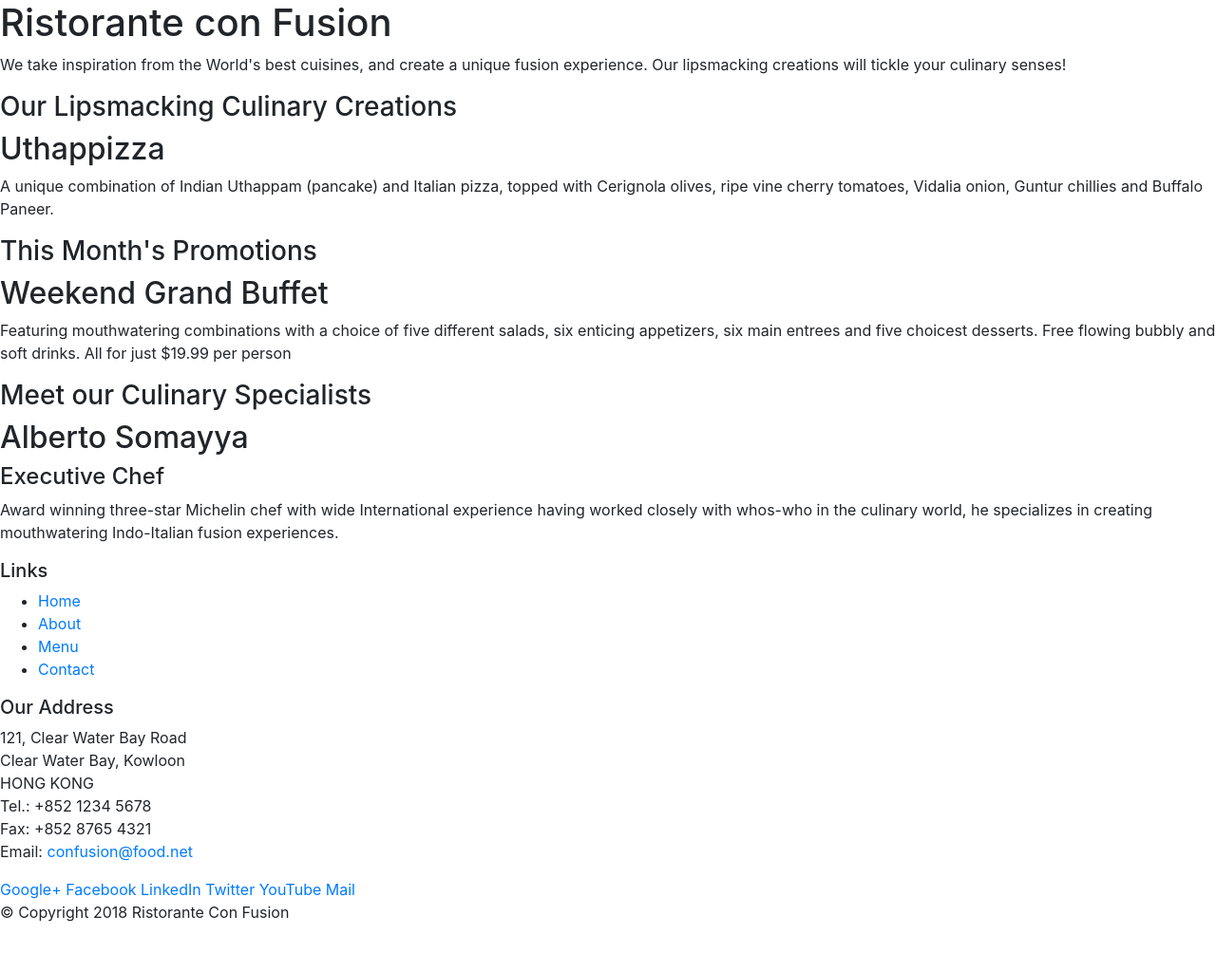
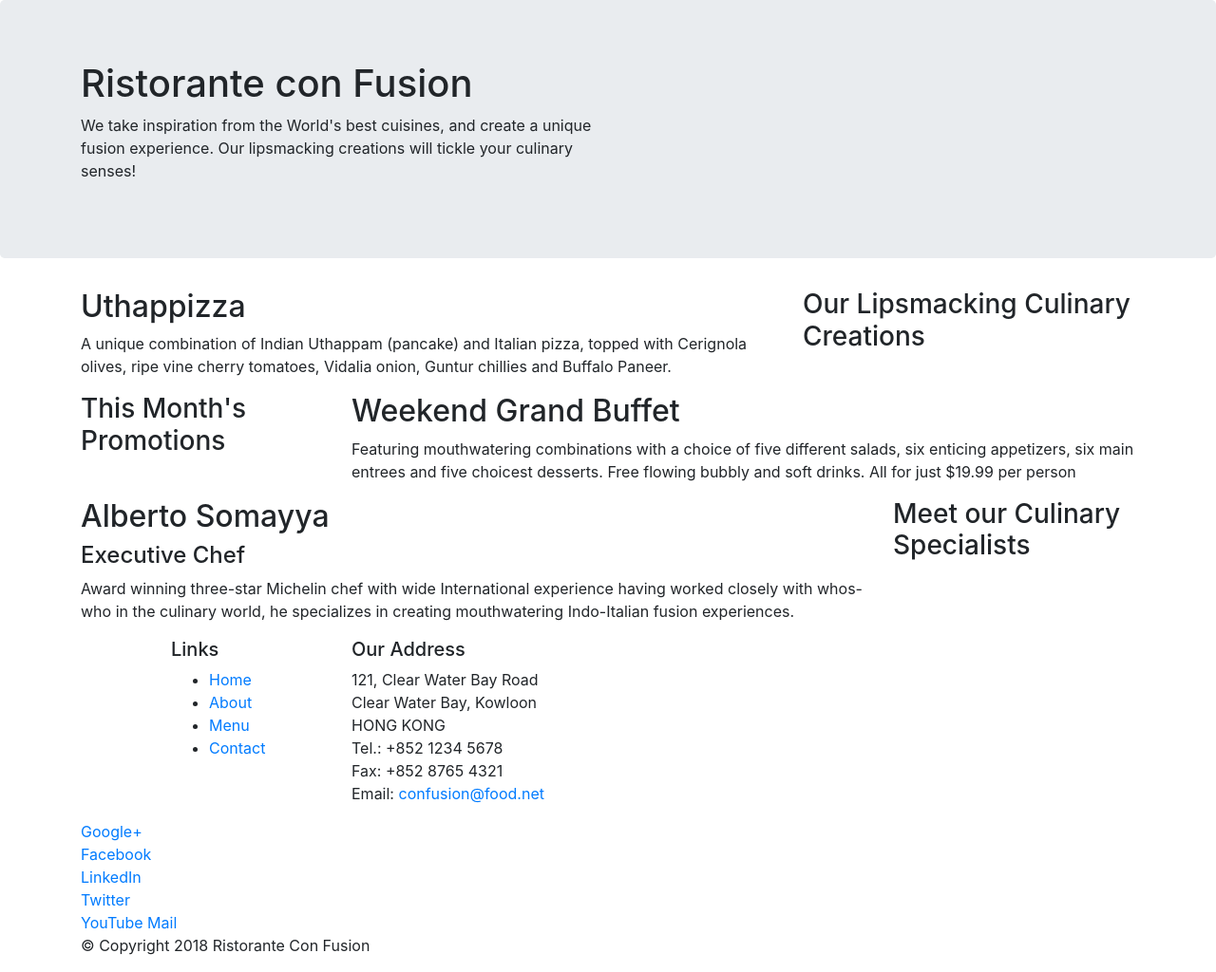
Before and after one commit to meghabothe996/fswd, a website: page index.html in a window 1280 px wide. Shown: the whole page at 95% size. Before the commit the page ends 989 px from the top, so only its background shows below. Drawn offline with nearby package versions, Linux system fonts and the light colour scheme.

Commit message:
Bootstrap grid part-1

```diff
--- a/index.html
+++ b/index.html
@@ -14,46 +14,46 @@
 
 <body>
 
-    <header>
-        <div>
-            <div>
-                <div>
+    <header class="jumbotron">
+        <div class="container">
+            <div class="row">
+                <div class="col-12 col-sm-6">
                     <h1>Ristorante con Fusion</h1>
                     <p>We take inspiration from the World's best cuisines, and create a unique fusion experience. Our lipsmacking creations will tickle your culinary senses!</p>
                 </div>
-                <div>
+                <div class="col-12 col-sm">
                 </div>
             </div>
         </div>
     </header>
 
-    <div>
-        <div>
-            <div>
+    <div class="container">
+        <div class="row">
+            <div class="col-12 col-sm-4 order-sm-lastcol-md-3">
                 <h3>Our Lipsmacking Culinary Creations</h3>
             </div>
-            <div>
+            <div class="col col-sm order-sm-first col-md">
                 <h2>Uthappizza</h2>
                 <p>A unique combination of Indian Uthappam (pancake) and Italian pizza, topped with Cerignola olives, ripe vine cherry tomatoes, Vidalia onion, Guntur chillies and Buffalo Paneer.</p>
             </div>
         </div>
 
 
-        <div>
-            <div>
+        <div class="row">
+            <div class="col-12 col-sm-4 col-md-3">
                 <h3>This Month's Promotions</h3>
             </div>
-            <div>
+            <div class="col col-sm col-md">
                 <h2>Weekend Grand Buffet</h2>
                 <p>Featuring mouthwatering combinations with a choice of five different salads, six enticing appetizers, six main entrees and five choicest desserts. Free flowing bubbly and soft drinks. All for just $19.99 per person </p>
             </div>
         </div>
 
-        <div>
-            <div>
+        <div class="row">
+            <div class="col-12 col-sm-4 order-sm-last col-md-3">
                 <h3>Meet our Culinary Specialists</h3>
             </div>
-            <div>
+            <div class="col col-sm order-sm-l]first col-md">
                 <h2>Alberto Somayya</h2>
                 <h4>Executive Chef</h4>
                 <p>Award winning three-star Michelin chef with wide International experience having worked closely with whos-who in the culinary world, he specializes in creating mouthwatering Indo-Italian fusion experiences. </p>
@@ -62,9 +62,9 @@
     </div>
 
     <footer>
-        <div>
-            <div>
-                <div>
+        <div class="container">
+            <div class="row">
+                <div class="col-4 offset-1 col-sm-2">
                     <h5>Links</h5>
                     <ul>
                         <li><a href="#">Home</a></li>
@@ -73,7 +73,7 @@
                         <li><a href="#">Contact</a></li>
                     </ul>
                 </div>
-                <div>
+                <div class="col-7 col-sm-5">
                     <h5>Our Address</h5>
                     <address>
 		              121, Clear Water Bay Road<br>
@@ -85,7 +85,7 @@
 		           </address>
                 </div>
                 <div>
-                    <div>
+                    <div class="col-12 col-sm-4">
                         <a href="http://google.com/+">Google+</a>
                         <a href="http://www.facebook.com/profile.php?id=">Facebook</a>
                         <a href="http://www.linkedin.com/in/">LinkedIn</a>
@@ -95,8 +95,8 @@
                     </div>
                 </div>
            </div>
-           <div>
-                <div>
+           <div class="row">
+                <div class="col-auto">
                     <p>© Copyright 2018 Ristorante Con Fusion</p>
                 </div>
            </div>
```
